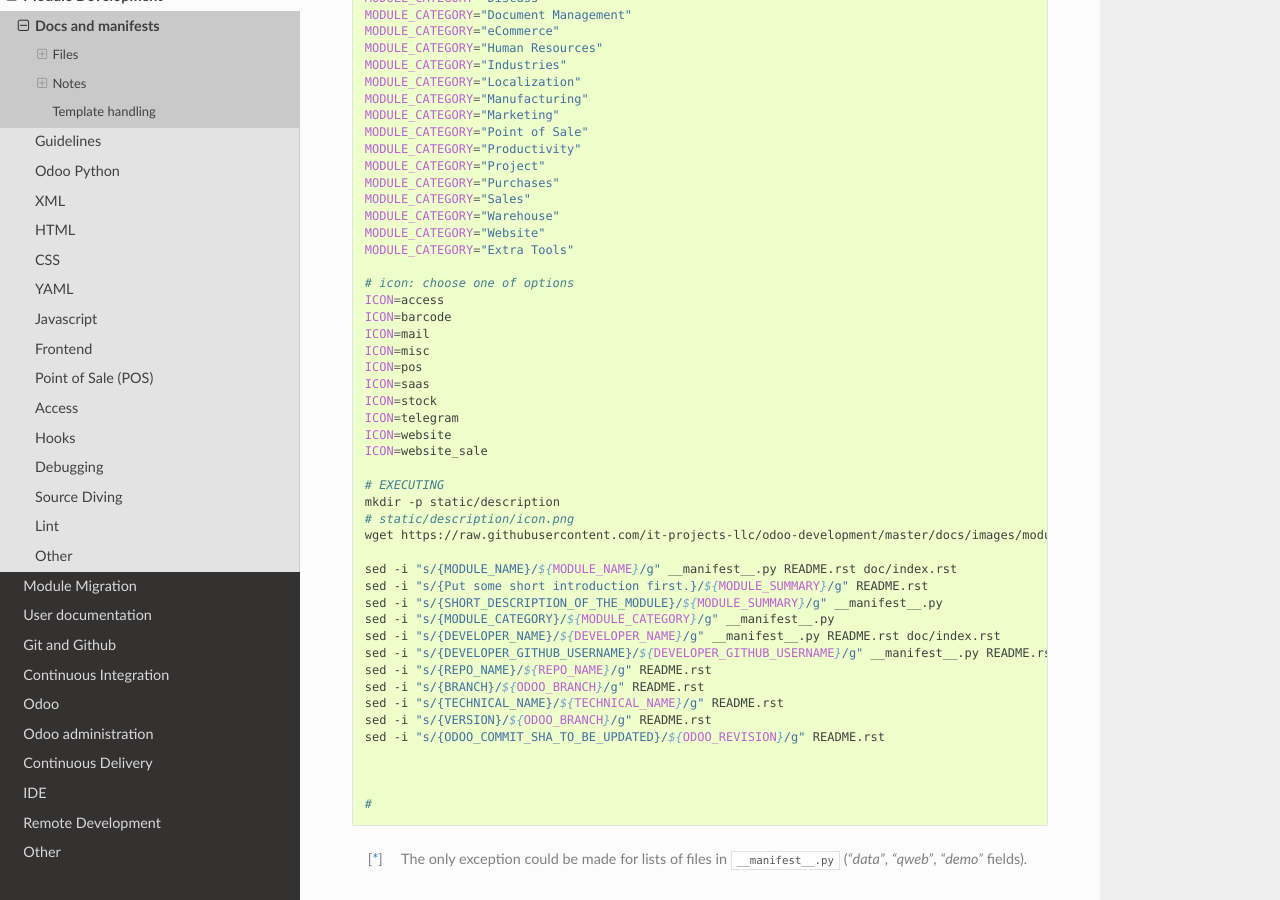
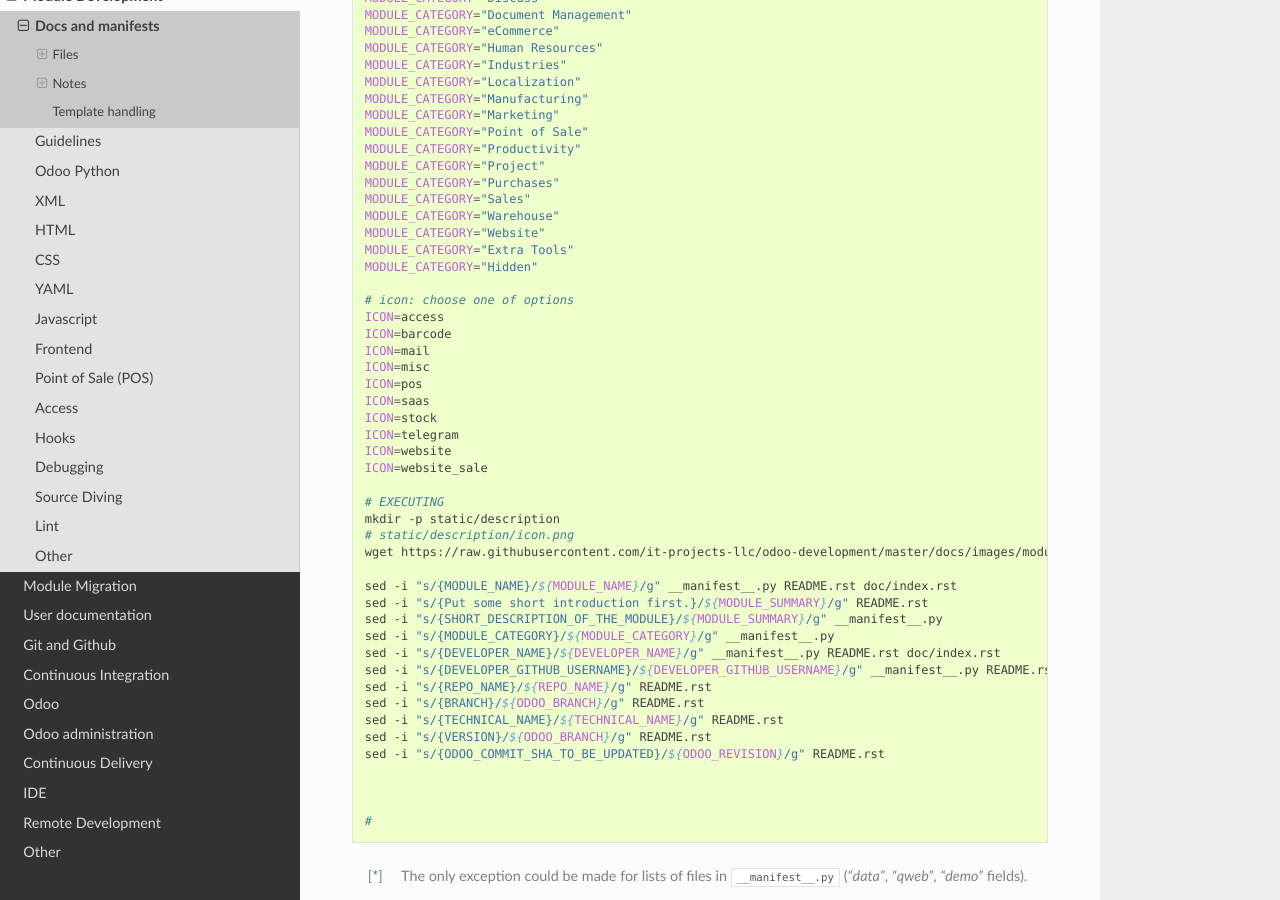
Before and after one commit to itpp-labs/odoo-development, a Sphinx documentation site: the page built from docs/dev/docs/index.rst, in a window 1280 px wide and 900 px high, scrolled down 2244 px. Built offline with Sphinx 7.4.7 and the Read the Docs theme 2.0.0, drawn with Linux system fonts in a browser that asks for light colours; pages that are not in the unit, such as notebooks, are missing from menus.

Commit message:
add Hidden category

```diff
--- a/docs/dev/docs/index.rst
+++ b/docs/dev/docs/index.rst
@@ -123,6 +123,7 @@ Update templates:
     MODULE_CATEGORY="Warehouse"
     MODULE_CATEGORY="Website"
     MODULE_CATEGORY="Extra Tools"
+    MODULE_CATEGORY="Hidden"
 
     # icon: choose one of options
     ICON=access
```
